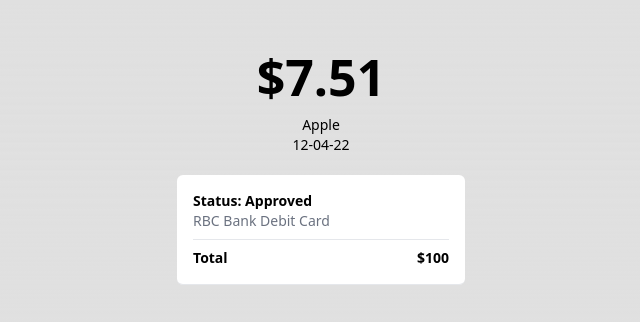
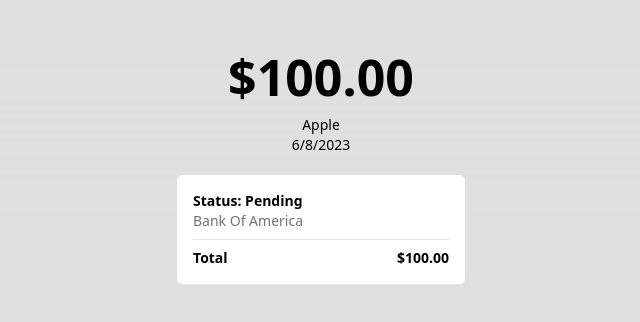
Before and after one commit to IvanYavor/wallet-app, a Next.js app: page /transaction/1 in a window 1280 px wide. Shown: the top 322 px of the page, without its empty margins (319-959 px from the left). Built offline with nearby package versions, Linux system fonts and the light colour scheme.

Commit message:
Update pages

```diff
--- a/src/pages/transaction/[id].tsx
+++ b/src/pages/transaction/[id].tsx
@@ -1,34 +1,84 @@
-import React from "react";
+"use client";
+import React, { useEffect, useState } from "react";
+import { useRouter } from "next/router";
+
 import "../../app/globals.css";
+import transactions from "../../transactions.json";
+import Loader from "@/components/Loader";
 
-// type Transaction = {
-//   id: number;
-//   company: string;
-//   amount: number;
-//   description: string;
-//   sender: string;
-//   percent: number;
-// };
-
-// type TransactionDetailProps = {
-//   transactions: Transaction;
-// };
+type Transaction = {
+  id: number;
+  type: string;
+  company: string;
+  amount: number;
+  description: string;
+  sender: string;
+  date: string;
+  percent: number;
+  status: string;
+  authorizedUser?: string;
+};
 
 const TransactionDetail: React.FC = () => {
-  // TODO use useEffect?
+  const router = useRouter();
+  const { id: currentTransactionId = "" } = router.query;
+
+  const [currentTransaction, setCurrentTransaction] = useState<Transaction>();
+  const [loading, setLoading] = useState<boolean>(true);
+
+  useEffect(() => {
+    const fetchTransaction = () => {
+      setTimeout(() => {
+        const data: Transaction[] = transactions.transactions;
+        setCurrentTransaction(
+          data.find((transaction) => transaction.id === +currentTransactionId)
+        );
+        setLoading(false);
+      }, 2000);
+    };
+
+    fetchTransaction();
+  }, [currentTransactionId]);
+
+  const formatDate = (date: Date) => {
+    const month = date.getMonth() + 1;
+    const day = date.getDate();
+    const year = date.getFullYear();
+    return `${month}/${day}/${year}`;
+  };
+
+  if (loading) {
+    return (
+      <div className="flex items-center justify-center h-40">
+        <Loader />
+        <div className="loader"></div>
+      </div>
+    );
+  }
+
   return (
     <div className="flex flex-col items-center mt-10">
       <div className="flex justify-center">
-        <h1 className="text-[50px] font-bold">$7.51</h1>
+        <h1 className="text-[50px] font-bold">
+          ${currentTransaction?.amount.toFixed(2)}
+        </h1>
       </div>
-      <div className="text-sm text-center">Apple</div>
-      <div className="mb-5 text-sm text-center">12-04-22</div>
+      <div className="text-sm text-center">{currentTransaction?.company}</div>
+      <div className="mb-5 text-sm text-center">
+        {currentTransaction && formatDate(new Date(currentTransaction.date))}
+      </div>
       <div className="flex flex-col w-72 p-4 bg-white border-b border-gray-200 rounded-md">
-        <div className="text-sm font-bold">Status: Approved</div>
-        <div className="text-sm text-gray-500">RBC Bank Debit Card</div>
+        <div className="text-sm font-bold">
+          Status: {currentTransaction?.status}
+        </div>
+        <div className="text-sm text-gray-500">
+          {currentTransaction?.description}
+        </div>
         <div className="mt-2 pt-2 border-t border-gray-200 flex flex-row justify-between">
           <div className="text-sm font-bold">Total</div>
-          <div className="text-sm font-bold">$100</div>
+          <div className="text-sm font-bold">
+            ${currentTransaction?.amount.toFixed(2)}
+          </div>
         </div>
       </div>
     </div>
--- a/src/pages/transactions-list.tsx
+++ b/src/pages/transactions-list.tsx
@@ -1,7 +1,7 @@
 "use client";
 import React, { useEffect, useState } from "react";
 
-import { transactions } from "../transactions.js";
+import transactions from "../transactions.json";
 
 import Balance from "@/components/Balance";
 import DailyPoints from "@/components/DailyPoints";
@@ -12,12 +12,14 @@ import Loader from "@/components/Loader";
 type Transaction = {
   id: number;
   type: string;
-  date: string;
   company: string;
   amount: number;
   description: string;
   sender: string;
+  date: string;
   percent: number;
+  status: string;
+  authorizedUser?: string;
 };
 
 const TransactionsListPage: React.FC = () => {
@@ -34,7 +36,7 @@ const TransactionsListPage: React.FC = () => {
     const fetchTransactions = () => {
       // Simulating an asynchronous API call
       setTimeout(() => {
-        const data: Transaction[] = transactions;
+        const data: Transaction[] = transactions.transactions;
         setTransactions(data);
         setLoading(false); // Set loading to false once data is fetched
       }, 2000);
```
